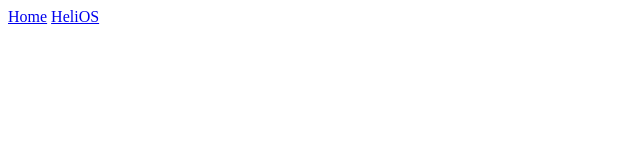
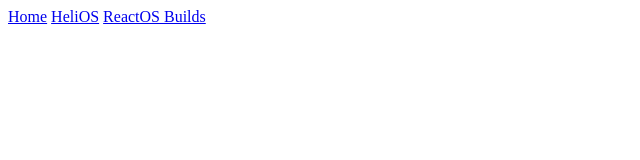
Before and after one commit to playstation52024/playstation52024.github.io, a plain HTML site: page index.html in a window 1280 px wide. Shown: the whole page, without its empty margins (0-640 px from the left). Drawn offline with Linux system fonts and the light colour scheme.

Commit message:
Update index.html

```diff
--- a/index.html
+++ b/index.html
@@ -6,5 +6,6 @@
   <body>
     <a href="index.html">Home</a>
     <a href="projects/HeliOS">HeliOS</a>
+    <a href="reactos-builds">ReactOS Builds</a>
   </body>
 </html>
```
